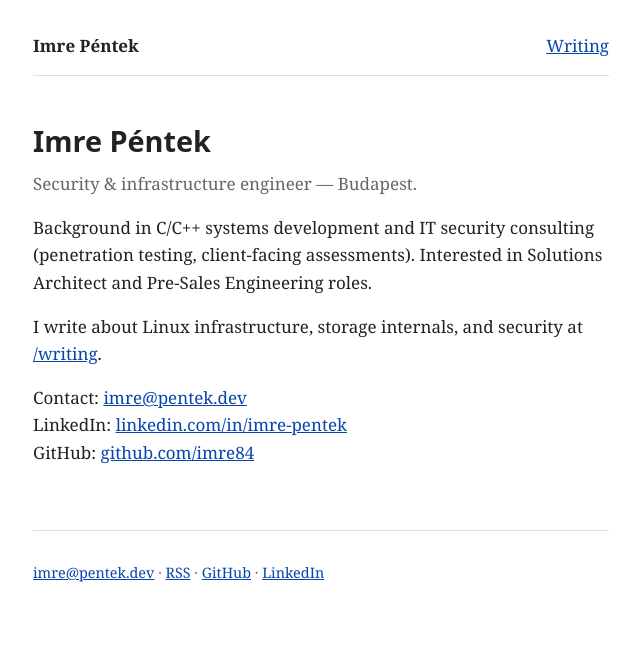
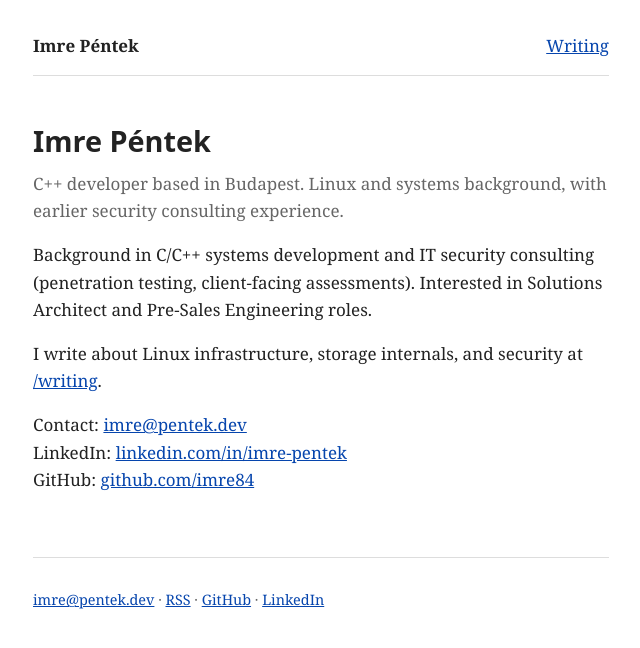
Before and after one commit to imrepentek/imrepentek.github.io, a Jekyll site: the page built from index.html, in a window 1280 px wide. Shown: the top 648 px of the page, without its empty margins (319-959 px from the left). Built offline with Jekyll 4.4.1, drawn with Linux system fonts in a browser that asks for light colours.

Commit message:
fine-tuning

```diff
--- a/index.html
+++ b/index.html
@@ -4,7 +4,7 @@ title: Imre Péntek
 ---
 
 <h1>Imre Péntek</h1>
-<p class="subtitle">Security & infrastructure engineer — Budapest.</p>
+<p class="subtitle">C++ developer based in Budapest. Linux and systems background, with earlier security consulting experience.</p>
 
 <p>
   Background in C/C++ systems development and IT security consulting
```
